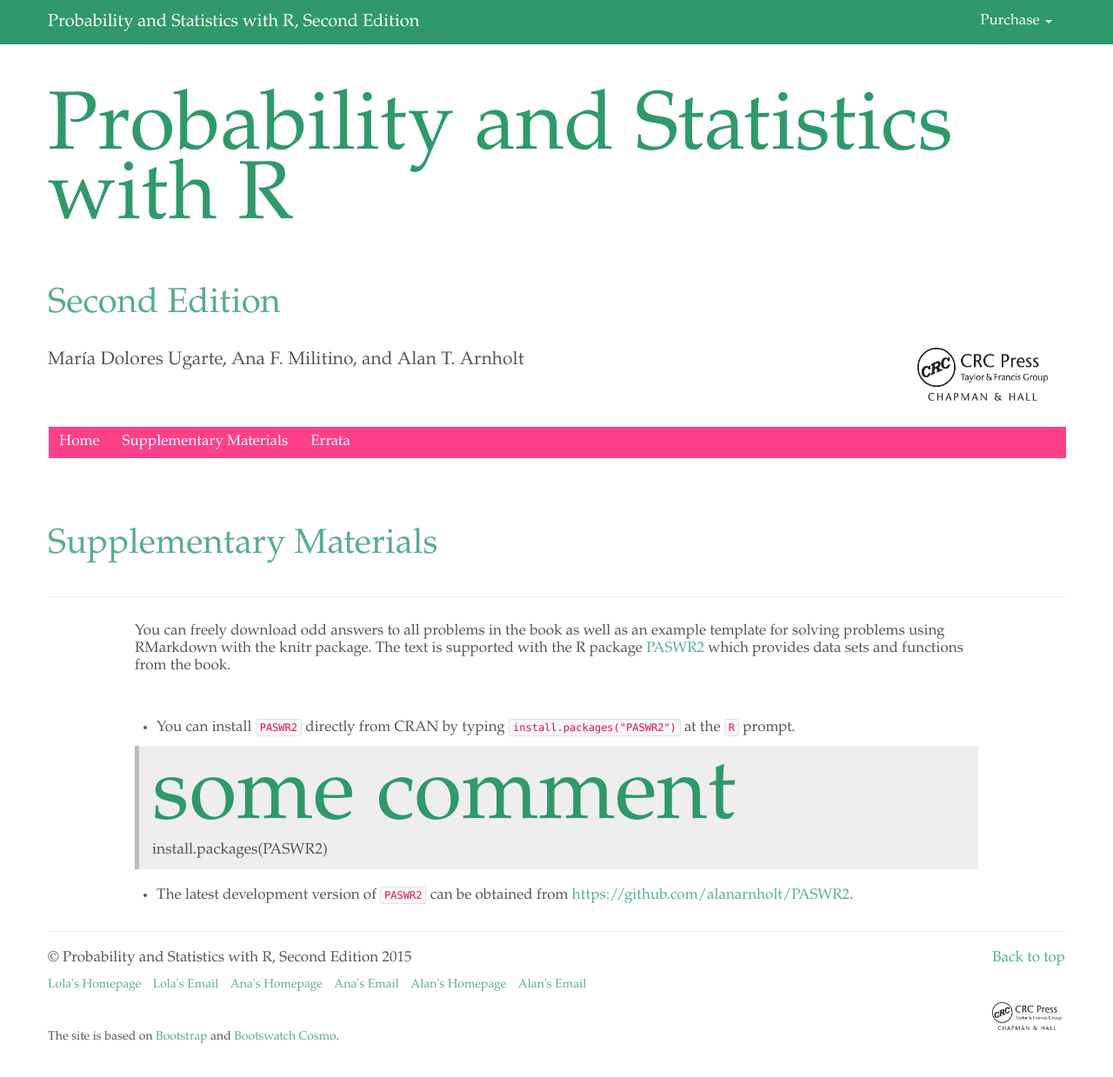
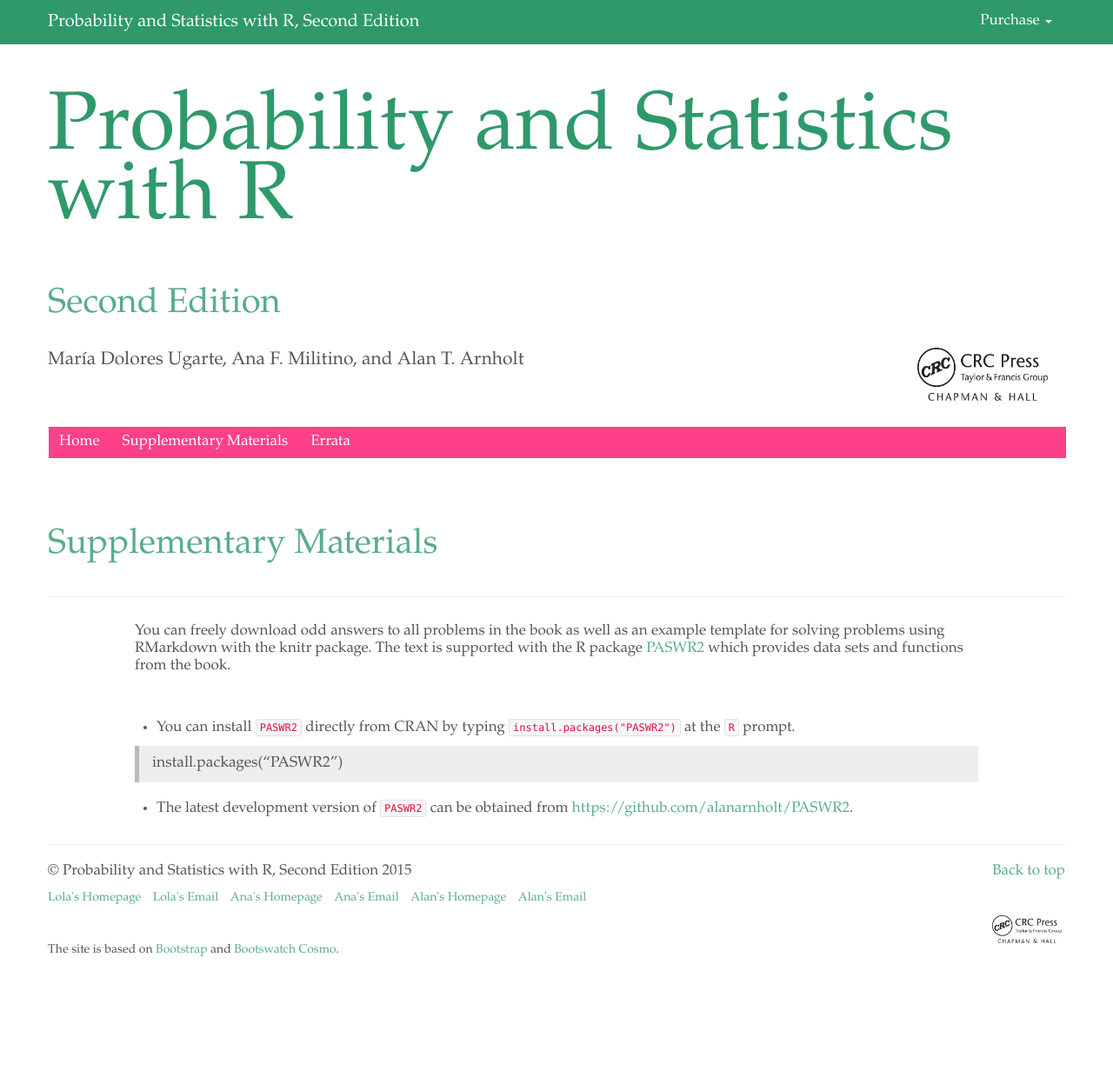
Before and after one commit to alanarnholt/PASWR2E-Book, a Jekyll site: the page built from supplement.md, in a window 1280 px wide and 1263 px high. Shown: the top 1239 px of the window at 87% size. Built offline with Jekyll 4.4.1, drawn with Linux system fonts in a browser that asks for light colours; nearby versions of some CDN libraries.

Commit message:
expriment4

```diff
--- a/supplement.md
+++ b/supplement.md
@@ -18,8 +18,7 @@ active: supplement
 * You can install `PASWR2` directly from CRAN by typing
 `install.packages("PASWR2")` at the `R` prompt.
 
-> # some comment
-install.packages(PASWR2)
+> install.packages("PASWR2")
 
 * The latest development version of `PASWR2` can be obtained from [https://github.com/alanarnholt/PASWR2](https://github.com/alanarnholt/PASWR2).
 
```
